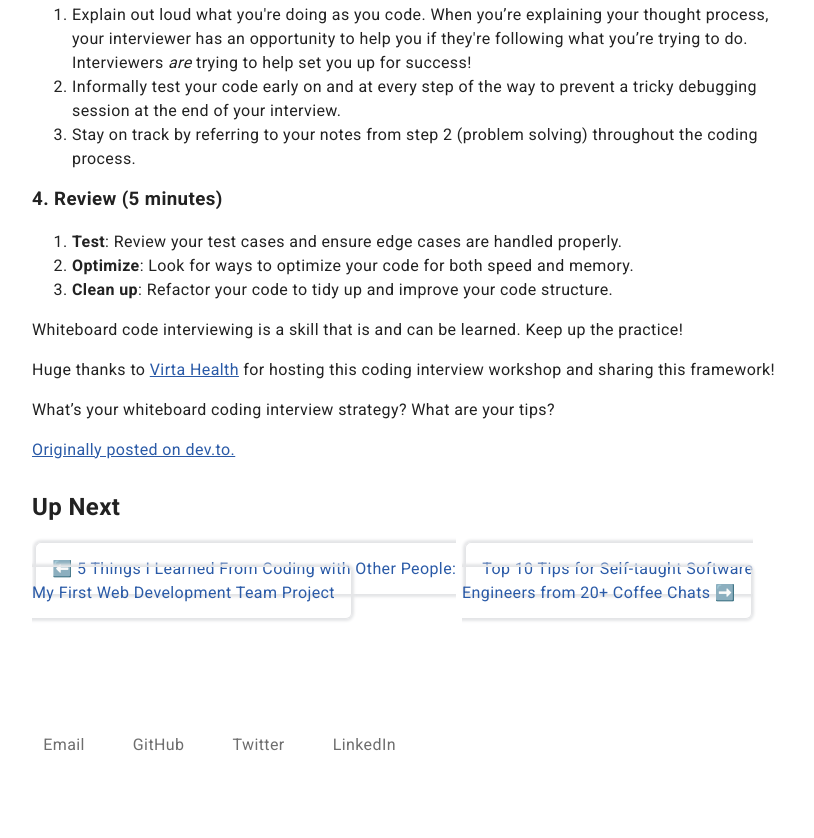
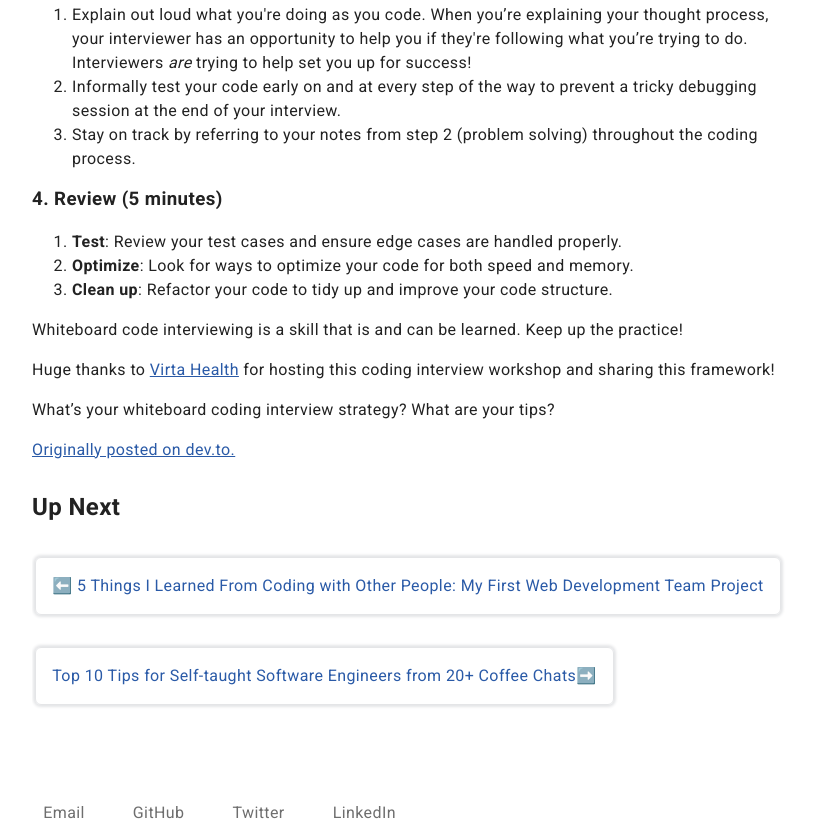
Before and after one commit to rmorabia/sophi-li.github.io, a Gatsby site: page /4-Step-Whiteboarding-Strategy in a window 1280 px wide. Shown: the part 1234-2072 px from the top of the page, without its empty margins (224-1038 px from the left). Before the commit the page ends 2004 px from the top, so only its background shows below. Built offline with nearby package versions, Linux system fonts and the light colour scheme; Gatsby itself is replaced by a stand-in of ours; some packages are replaced by stand-ins of ours.

Commit message:
fix up next button padding

```diff
--- a/src/pages/blog.css
+++ b/src/pages/blog.css
@@ -30,7 +30,6 @@
 .blogDate {
   color: #636363;
   font-size: 0.96rem;
-  /* background-color: aqua; */
 }
 
 .blogTags {
--- a/src/templates/blogPost.js
+++ b/src/templates/blogPost.js
@@ -29,9 +29,8 @@ const BlogTemplate = ({ data, pageContext }) => {
           {prev && (
             <Link to={prev.frontmatter.path} className={styles.link}>
               <span role="img" aria-label="left arrow">
-                ⬅️{' '}
+                ⬅️ {prev.frontmatter.title}
               </span>
-              {prev.frontmatter.title}
             </Link>
           )}
         </p>
--- a/src/templates/blogPost.module.css
+++ b/src/templates/blogPost.module.css
@@ -4,15 +4,18 @@
 
 .linkContainer {
   display: flex;
+  flex-wrap: wrap;
 }
 
 .link {
   padding: 1rem;
   border-radius: 6px;
-  margin: 2rem 0.7rem 2rem 0.2rem;
+  margin: 0rem 0.7rem 0rem 0.2rem;
   border: 1px solid #e4e5e7;
   text-decoration: none;
   box-shadow: 0px 0px 3px 2px #e4e5e7;
+  display: flex;
+  flex-wrap: wrap;
 }
 
 .link:hover {
@@ -20,5 +23,5 @@
 }
 
 .linkpTag {
-  margin: 1rem 0 3rem 0;
+  margin: 1rem 0 1rem 0;
 }
```
